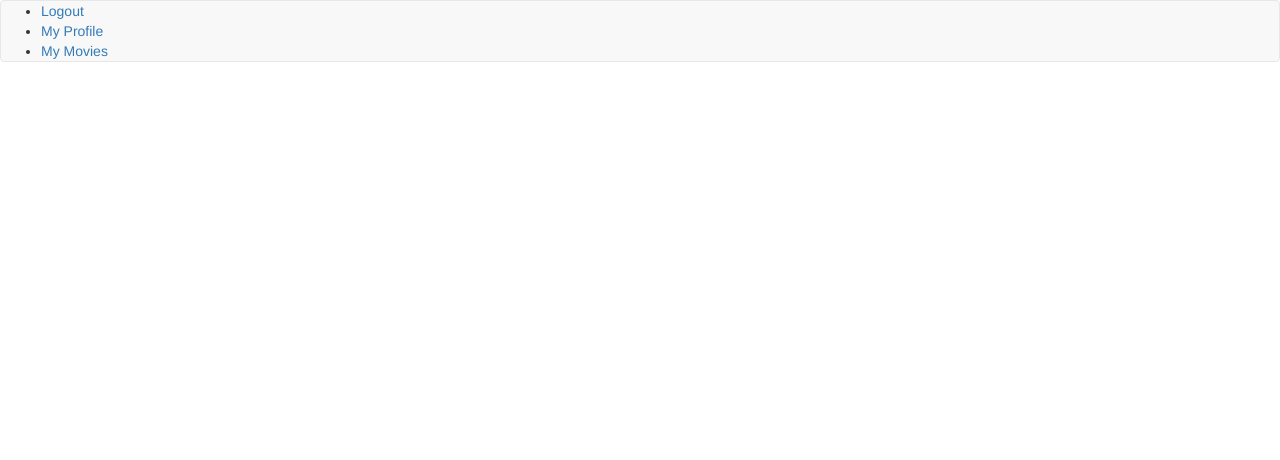
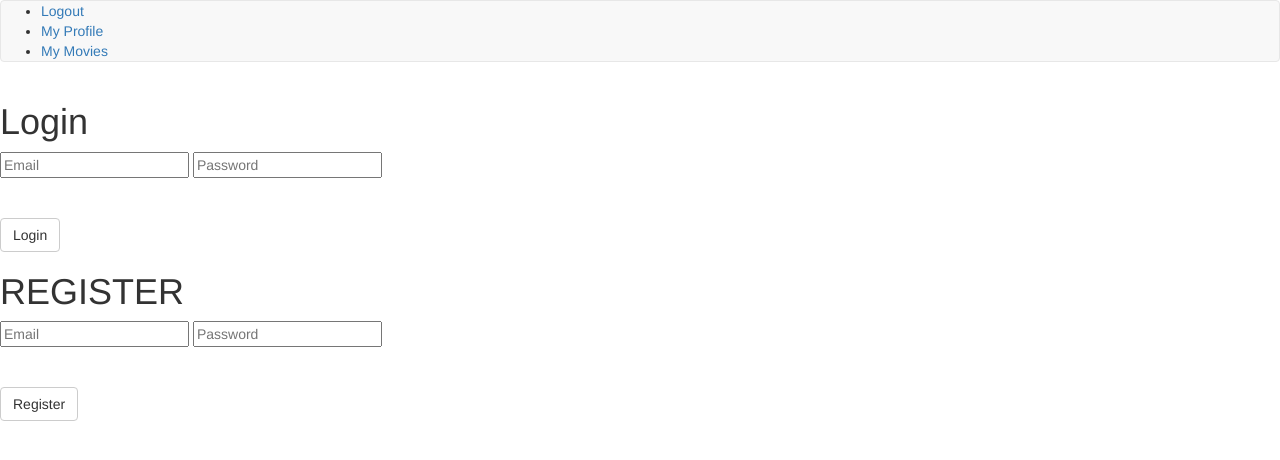
Before and after one commit to madhat5/HaitiFilm, a website: page public/index.html in a window 1280 px wide. Drawn offline with nearby package versions, Linux system fonts and the light colour scheme.

Commit message:
html login/register built

```diff
--- a/public/index.html
+++ b/public/index.html
@@ -17,6 +17,30 @@
     </ul>
 <!-- ================= WELCOME SCREEN ================= -->
   <div class='container-fluid'>
+    <div id='landing-page' class='row'>
+      <!-- LOGIN -->
+      <div class='login-form' ng-hide='userController.loggedIn'>
+        <div id='login-input'>
+          <h1>Login</h1>
+          <input id='login-username' type='text' class='validate' placeholder='Email' ng-model='userController.loginUsername'>
+          <input id='login-password' type='password' placeholder='Password' ng-model='userController.loginPassword'>
+        </div>
+        <br>
+        <br>
+        <button id='login-submit' type='submit' name='action' class='btn btn-default' ng-click='userController.loginSubmit()'>Login</button>
+      </div> <!-- end of login-form -->
+      <!-- REGISTER -->
+      <div id='register-form' ng-hide='userController.loggedIn'>
+        <div id='register-input'>
+          <h1>REGISTER</h1>
+          <input id='register-username' type='text' class='validate' placeholder='Email' ng-model='userController.registerUsername'>
+          <input id='register-password' type='password' class='validate' placeholder='Password' ng-model='userController.registerPassword'>
+        </div>
+        <br>
+        <br>
+        <button id='register-submit' type='submit' name='action' class='btn btn-default' ng-click='userController.regusterSubmit()'>Register</button>
+      </div> <!-- end of register-form -->
+    </div>
 
   </div>
 <!-- ================== LOGGED IN ================== -->
```
